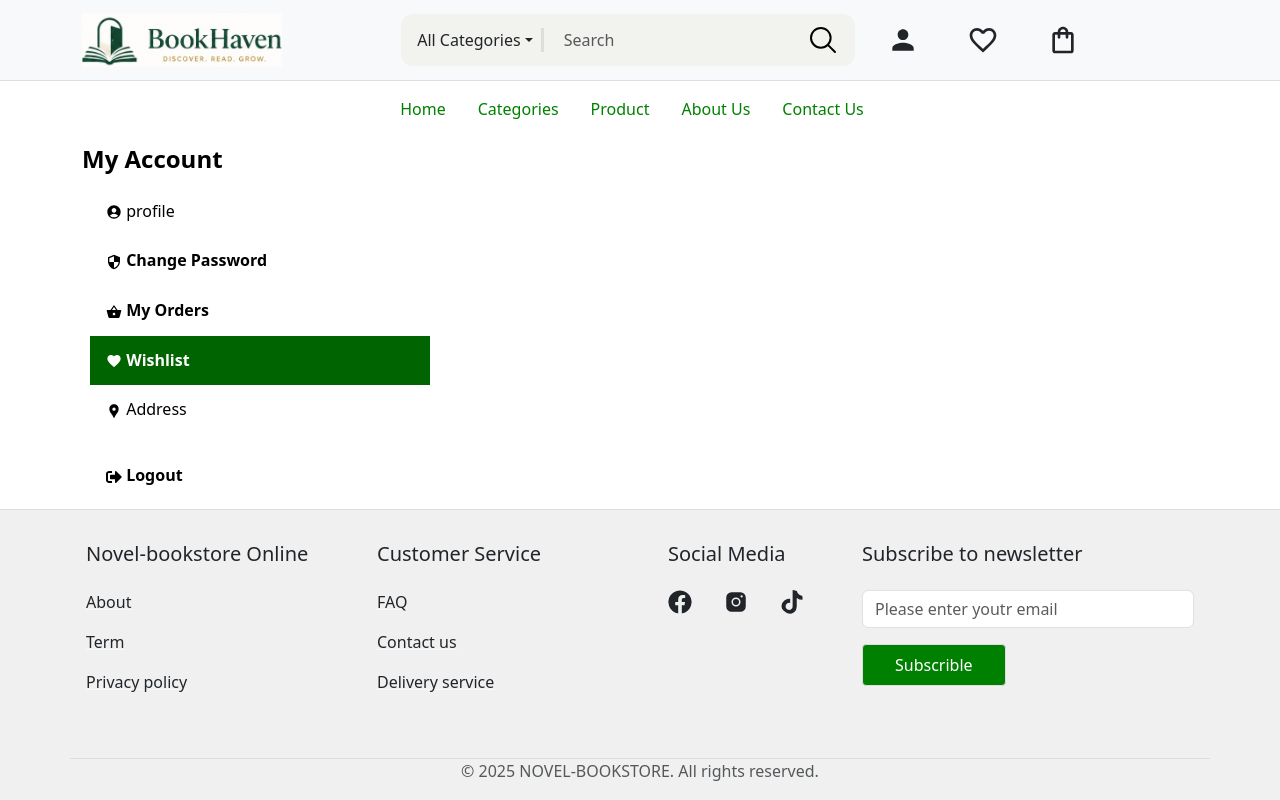
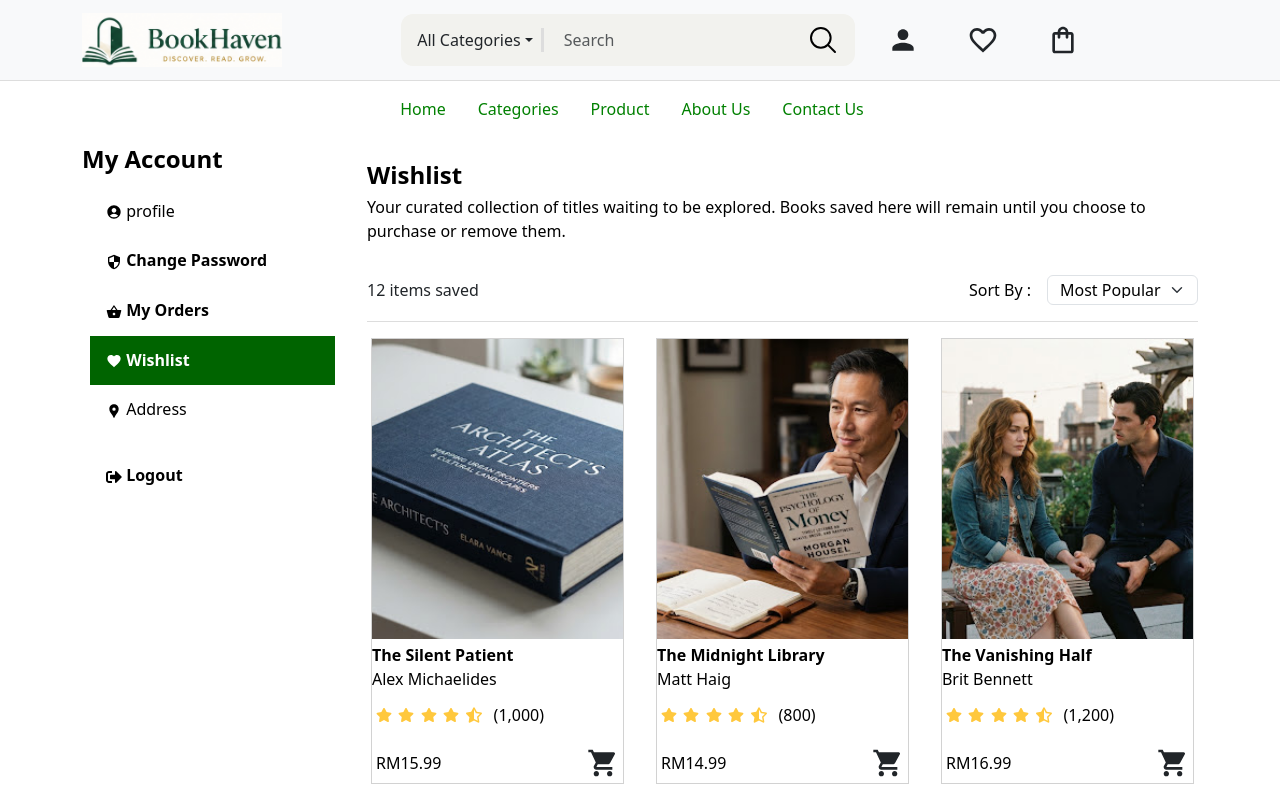
Before and after one commit to zhihaogoh/Book-Havan-bookstore, a React (Vite) app in the folder Bookstore-Front-End/latest/: page /profile_favourite in a window 1280 px wide. Shown: the top 800 px of the page. Built offline with nearby package versions, Linux system fonts and the light colour scheme.

Commit message:
favourite dashboard done

```diff
--- a/Bookstore-Front-End/latest/src/assets/style/style.scss
+++ b/Bookstore-Front-End/latest/src/assets/style/style.scss
@@ -1500,7 +1500,7 @@
 }
 
 //recent order end
-
+//address list atart
 .address_list {
   .title {
     padding: 1rem 0;
@@ -1624,3 +1624,41 @@
     }
   }
 }
+//address list end
+
+// dashbosrd_favourite start
+.dashboard_favourite{
+  .result_favourite{
+    display: flex;
+    flex-direction: row;
+    justify-content: space-between;
+    align-items: center;
+    padding: 1rem 0;
+    border-bottom: 1px solid #ddd;
+  }
+  .sort{
+    display: flex;
+    flex-direction: row;
+    justify-content: end;
+    align-items: center;
+
+        span {
+          color: black;
+          font-size: 1rem;
+          line-height: 1rem;
+          font-weight: 300;
+          padding-right: 0.5rem;
+        }
+        .form-select {
+          color: black;
+          font-size: 1rem;
+          line-height: 1rem;
+          font-weight: 300;
+          &:focus {
+            box-shadow: none;
+          }
+        }
+      }
+  }
+
+// dashboard_favourite end
--- /dev/null
+++ b/Bookstore-Front-End/latest/src/components/dashboard/dashboard_favoutrite.jsx
@@ -0,0 +1,41 @@
+import { Col, Form, Row } from "react-bootstrap";
+import { products } from "../../data/products";
+import CardProduct from "../card_product/card_product";
+
+export default function DashboardFavourite() {
+  const product = products;
+  return (
+    <>
+      <div className="dashboard_favourite">
+        <div className="title py-3">
+          <h3>Wishlist</h3>
+          <span>
+            Your curated collection of titles waiting to be explored. Books
+            saved here will remain until you choose to purchase or remove them.
+          </span>
+        </div>
+        <div className="result_favourite">
+          <span>{product.length} items saved</span>
+          <div className="sort">
+            <span className="pe-3">Sort By : </span>
+            <Form>
+              <Form.Group controlId="formGridState">
+                <Form.Select defaultValue="Most Popular">
+                  <option>Most Popular</option>
+                  <option>Default</option>
+                </Form.Select>
+              </Form.Group>
+            </Form>
+          </div>
+        </div>
+              <Row>
+        {product.map((item,index) => (
+          <Col className="p-3" xs={6} md={6} lg={4} key={index}>
+            <CardProduct product={item} />
+          </Col>
+        ))}
+      </Row>
+      </div>
+    </>
+  );
+}
--- a/Bookstore-Front-End/latest/src/pages/profile/profile.jsx
+++ b/Bookstore-Front-End/latest/src/pages/profile/profile.jsx
@@ -10,10 +10,10 @@ export default function Profile() {
       <Layout>
         <div className="container">
           <Row>
-            <Col md={3} lg={3} className="d-none d-md-block">
+            <Col md={4} lg={3} className="d-none d-md-block">
               <Listing />
             </Col>
-            <Col md={9} lg={9}>
+            <Col md={8} lg={9}>
               <ProfilePage />
               <RecentOrder />
             </Col>
--- a/Bookstore-Front-End/latest/src/pages/profile/profile_favourite.jsx
+++ b/Bookstore-Front-End/latest/src/pages/profile/profile_favourite.jsx
@@ -1,6 +1,7 @@
 import { Col, Row } from "react-bootstrap";
 import Layout from "../../layout/Layout";
 import Listing from "../../components/dashboard/listing";
+import DashboardFavourite from "../../components/dashboard/dashboard_favoutrite";
 
 export default function ProfileFavourite() {
   return (
@@ -8,10 +9,12 @@ export default function ProfileFavourite() {
       <Layout>
         <div className="container">
           <Row>
-            <Col md={4}>
+            <Col md={4} lg={3}>
               <Listing />
             </Col>
-            <Col md={8}></Col>
+            <Col md={8} lg={9}>
+                <DashboardFavourite />
+            </Col>
           </Row>
         </div>
       </Layout>
```
